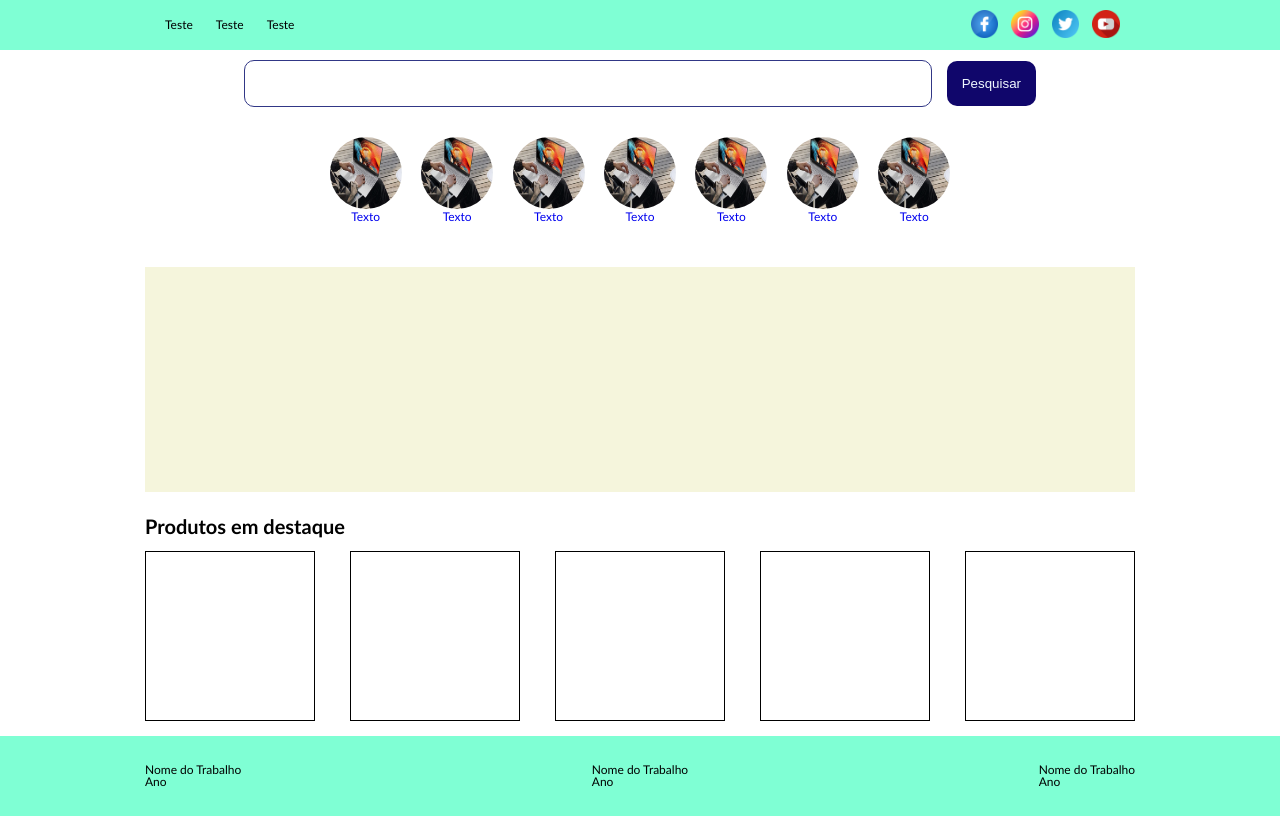
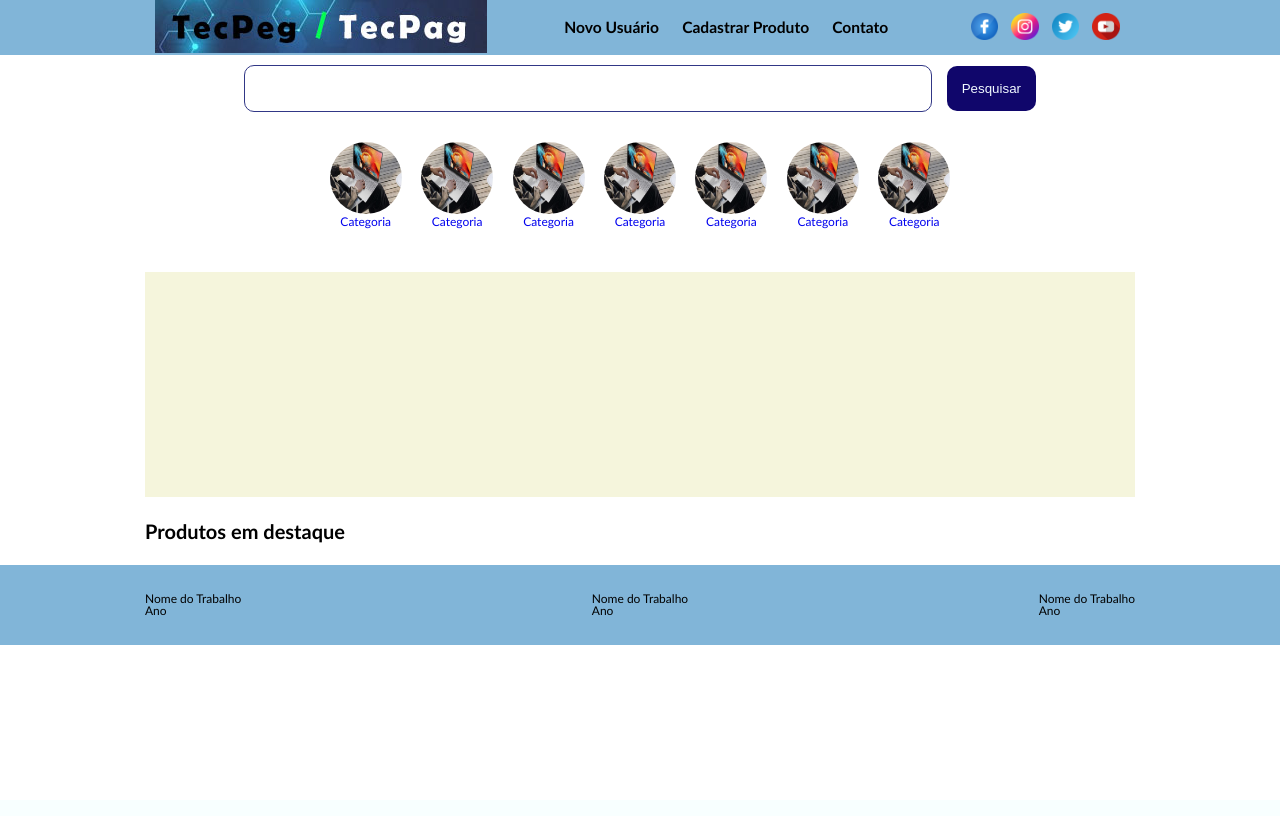
Before and after one commit to WillianTambori/ProjetoWeb, a PHP site: page / in a window 1280 px wide. After the commit the page ends 645 px from the top, so only its background shows below. Run offline with PHP 8.4, Linux system fonts and the light colour scheme; data that the repository does not hold is empty.

Commit message:
Criei a página de resultado da pesquisa feita no index, juntamente com estruturação de busca e retorno ao banco de dados no início da página. Importante! O cadastro de úsuário funciona em partes, imagem não sobe e cadastro de produto não está funcionando, realizo o cadastro mas nada aparece no banco de dados e nenhuma mensagem aparece, apenas uma página em branco

```diff
--- a/css/cssGeral.css
+++ b/css/cssGeral.css
@@ -37,7 +37,8 @@ h1 {
 
 
 footer {
-    background-color: aquamarine;
+    background-color: #81b5d8;
+    margin-top: 2em;
 }
 
 footer .content {
--- a/css/menu.css
+++ b/css/menu.css
@@ -1,6 +1,6 @@
 /* Topo Menu */
 header {
-    background-color: aquamarine;
+    background-color: #81b5d8;
 }
 section {
     max-width: 990px;
@@ -13,15 +13,20 @@ nav {
     display: flex;
     justify-content: space-between;
     align-items: center;
+    height: 55px;
 }
 .resumoOpcoes a {
     text-decoration: none;
     padding: 20px 10px;
     color: black;
+    font-weight: bold;
+    font-size: 1.3em;
+    transition: 0.5s;
 }
 .resumoOpcoes a:hover {
-    background-color: #000;
+    background-color: #083451;
     color: aliceblue;
+    transition: 0.5s;
 }
 nav ul li {
     margin: 0;
--- a/incMenuSup.php
+++ b/incMenuSup.php
@@ -1,12 +1,18 @@
     <header>
         <nav>
+        <div>
+                <figure>
+                   <a href="index.php"> <img src="img/topo.jpg"></a>
+                </figure>
+            </div>
             <div class="resumoOpcoes">
                 <ul>
-                    <li><a href="#">Teste</a></li>
-                    <li><a href="#">Teste</a></li>
-                    <li><a href="#">Teste</a></li>
+                    <li><a href="#">Novo Usuário</a></li>
+                    <li><a href="#">Cadastrar Produto</a></li>
+                    <li><a href="#">Contato</a></li>
                 </ul>
             </div>
+
             <div class="redesSociais">
                 <a href="#"><img src="img/imgSocial/facebook.png"></a>
                 <a href="#"><img src="img/imgSocial/instagram.png"></a>
@@ -16,37 +22,37 @@
         </nav>
     </header>
     <section>
-        <form class="pesquisa">
-            <input type="text" value="" class="campo" /><input type="submit" value="Pesquisar" class="bot">
+        <form class="pesquisa" method="POST" action="resultBusca.php">
+            <input type="text" value="" class="campo" name="pesquisar" /><input type="submit" value="Pesquisar" class="bot">
         </form>
     </section>
     <section class="categorias">
         <div>
             <a href="#"><img src="img/prod/modelo.PNG"></a><br>
-            <a href="#">Texto</a>
+            <a href="#">Categoria</a>
         </div>
         <div>
             <a href="#"><img src="img/prod/modelo.PNG"></a><br>
-            <a href="#">Texto</a>
+            <a href="#">Categoria</a>
         </div>
         <div>
             <a href="#"><img src="img/prod/modelo.PNG"></a><br>
-            <a href="#">Texto</a>
+            <a href="#">Categoria</a>
         </div>
         <div>
             <a href="#"><img src="img/prod/modelo.PNG"></a><br>
-            <a href="#">Texto</a>
+            <a href="#">Categoria</a>
         </div>
         <div>
             <a href="#"><img src="img/prod/modelo.PNG"></a><br>
-            <a href="#">Texto</a>
+            <a href="#">Categoria</a>
         </div>
         <div>
             <a href="#"><img src="img/prod/modelo.PNG"></a><br>
-            <a href="#">Texto</a>
+            <a href="#">Categoria</a>
         </div>
         <div>
             <a href="#"><img src="img/prod/modelo.PNG"></a><br>
-            <a href="#">Texto</a>
+            <a href="#">Categoria</a>
         </div>
     </section>
--- a/index.php
+++ b/index.php
@@ -1,9 +1,10 @@
+<?php require "processamento/funcoesBD.php" ?>
 <!DOCTYPE html>
 <html lang="en">
 <head>
     <meta charset="UTF-8">
     <meta name="viewport" content="width=device-width, initial-scale=1.0">
-    <title>Document</title>
+    <title>TECPeg / TECPag</title>
     <?php include "incHead.php" ?>
 </head>
 <body>
@@ -13,11 +14,23 @@
     <section>
         <h1>Produtos em destaque</h1>
         <article class="contentHome">
+            <?php $listaProduto = retornarProduto();
+            while($produto = mysqli_fetch_assoc($listaProduto))
+            { ?>
+            $id, $produto, $marca, $modelo, $dataFabr, $descricao, $valor, $foto
+            <div class="prodMini">
+                <figure> <img src="<?php $foto ?>" width="100%"> </figure>
+                <legend>
+                    <h2><?php $produto ?></h2>
+                    <p>Marca: <?php $modelo ?> / Modelo: <?php $modelo ?>
+                    <br>R$: <?php $valor ?></p>
+                </legend>
+            </div>
+            <?php } ?>
+            <!-- <div class="prodMini"></div>
             <div class="prodMini"></div>
             <div class="prodMini"></div>
-            <div class="prodMini"></div>
-            <div class="prodMini"></div>
-            <div class="prodMini"></div>
+            <div class="prodMini"></div> -->
 
         </article>
     </section>
--- a/processamento/funcoesBD.php
+++ b/processamento/funcoesBD.php
@@ -1,7 +1,7 @@
 <?php
 ini_set("display_errors","On");
 function conectarBD(){
-    $conexao = mysqli_connect("localhost","willian","1234","ulx");
+    $conexao = mysqli_connect("localhost","root","","ulx");
     return($conexao);
 }
 function inserirCliente($nome, $sobrenome, $dataNasc, $cpf, $telefone, $endereco, $numero, $cep, $bairro, $cidade, $email, $senha,$foto){
@@ -56,4 +56,7 @@ function excluirProduto($cod){
 }
 
 
+
+
+
 ?>
--- a/processamento/processamento.php
+++ b/processamento/processamento.php
@@ -31,7 +31,7 @@ if(!empty($_POST['inputNome']) && !empty($_POST['inputSobrenome']) &&
       header('Location:../Login.php');
       die();
    }
-   if( !empty($_POST['inputNome']) && !empty($_POST['inputMarca']) &&
+   if(!empty($_POST['inputNome']) && !empty($_POST['inputMarca']) &&
    !empty($_POST['inputModelo']) && !empty($_POST['inputDataFabr']) &&
    !empty($_POST['inputDescricao']) && !empty($_POST['inputValor']) && !empty($_FILES['imagem'])){
 
@@ -48,9 +48,6 @@ if(!empty($_POST['inputNome']) && !empty($_POST['inputSobrenome']) &&
          inserirProduto($id, $produto, $marca, $modelo, $dataFabr, $descricao, $valor, $foto);
       }
       header('Location:../Usuario.php');
-
-
-
    }
    if(!empty($_POST['inputcpfLog']) && !empty($_POST['inputSenhaLog'])){
       $_SESSION['login'] = $_POST['inputcpfLog'];
```
Also changed, not shown: CadastraProduto.php (+4 -7 lines), processamento/funcaoPesquisa.php (added, +12 -0 lines), resultBusca.php (added, +49 -0 lines), img/topo.jpg (added).
